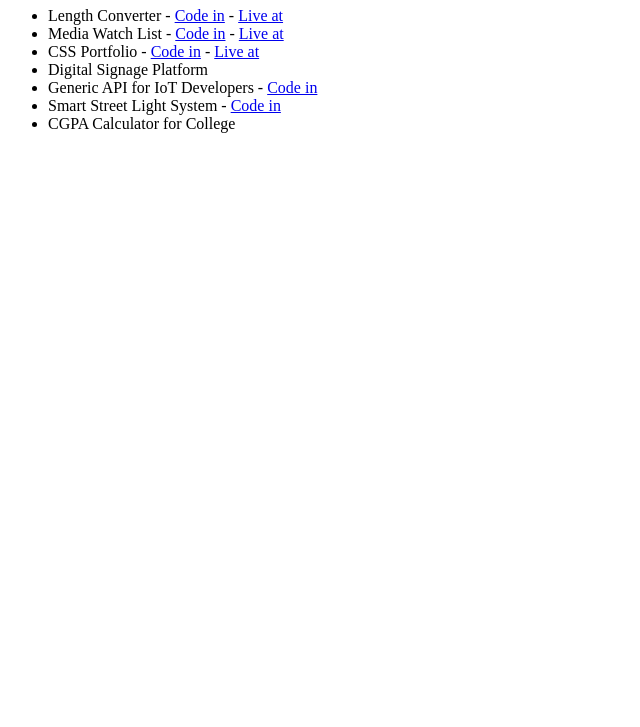
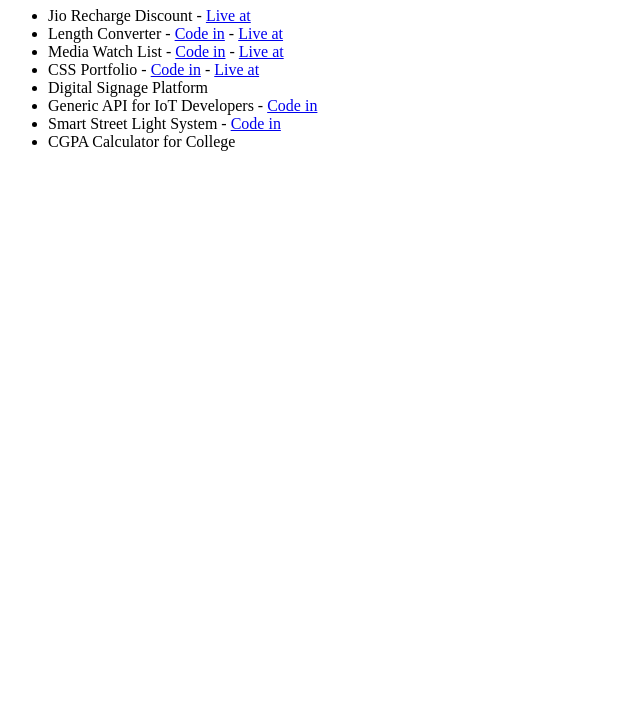
Before and after one commit to harikiranvusirikala/harikiranvusirikala.github.io, a plain HTML site: page index.html in a window 1280 px wide. Shown: the part 73-800 px from the top of the page, without its empty margins (0-640 px from the left). Drawn offline with Linux system fonts and the light colour scheme.

Commit message:
Update index.html

```diff
--- a/index.html
+++ b/index.html
@@ -3,6 +3,14 @@
   <body>
     <h1>All project details</h1>
     <ul>
+      <li>
+        Jio Recharge Discount -
+        <a
+          href="https://harikiranvusirikala.github.io/jio-recharge-discount/"
+          target="_blank"
+          >Live at</a
+        >
+      </li>
       <li>
         Length Converter -
         <a
```
